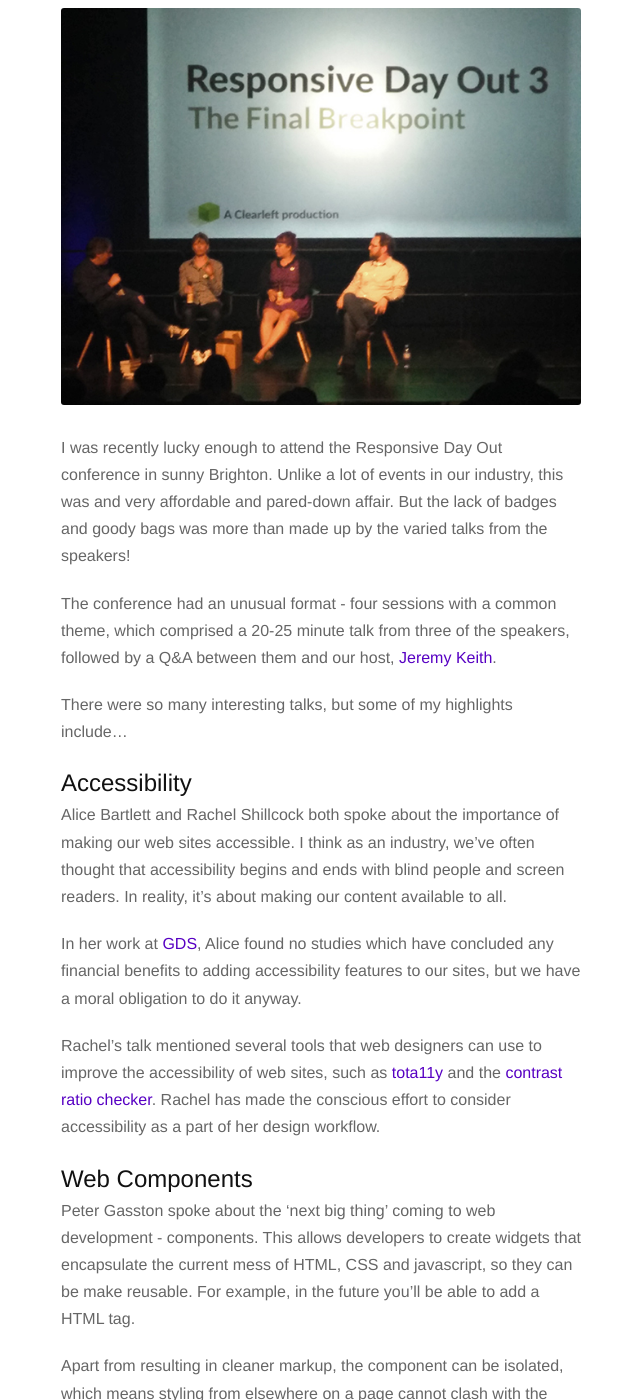
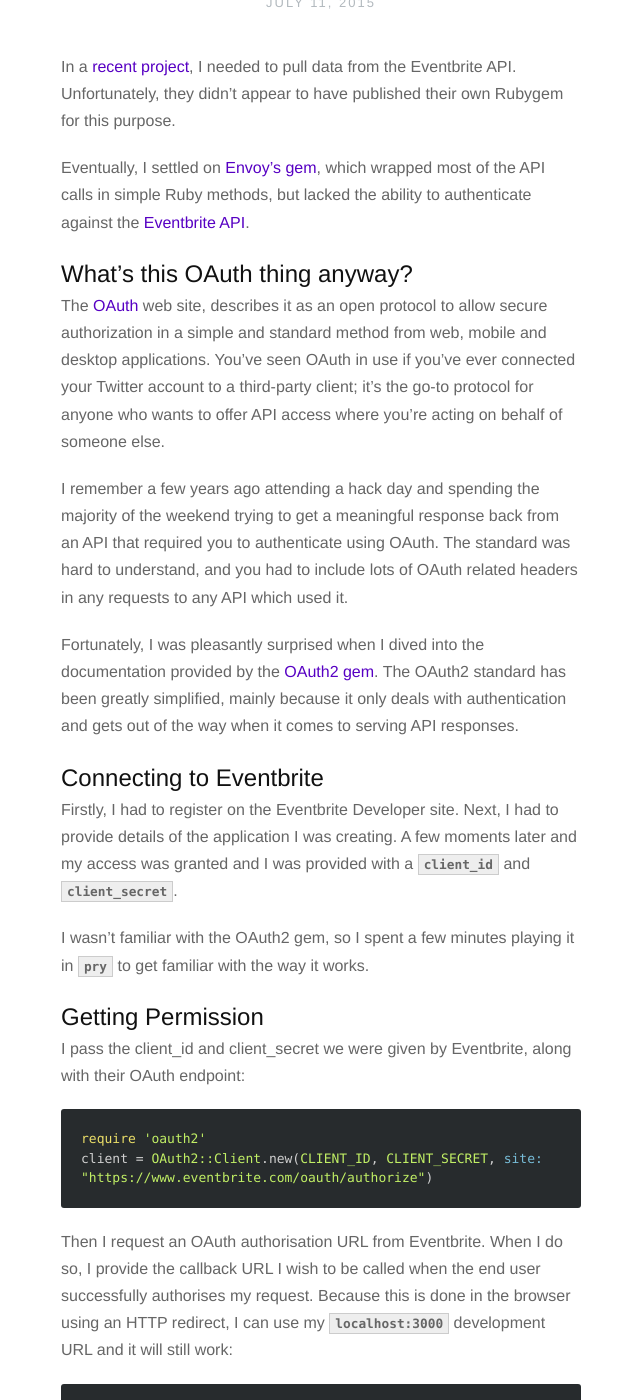
Before and after one commit to leeky/leeky.github.io, a Jekyll site: the page built from index.html, in a window 1280 px wide and 1400 px high, scrolled down 533 px. Shown: the whole window, without its empty margins (319-959 px from the left). Built offline with Jekyll 4.4.1, drawn with Linux system fonts in a browser that asks for light colours; nearby versions of some CDN libraries; Markdown is read by kramdown in place of the engine named in the settings; the list of posts is cut into pages by our own code; some of the changed text lies outside the part shown.

Commit message:
Add OAUTH2 post.

```diff
--- a/_posts/2015-07-01-responsive-day-out.markdown
+++ b/_posts/2015-07-01-responsive-day-out.markdown
@@ -3,9 +3,9 @@
 date:   2015-07-01 15:35:00
 ---
 
+I was recently lucky enough to attend the Responsive Day Out conference in sunny Brighton. Unlike a lot of events in our industry, this was and very affordable and pared-down affair. But the lack of badges and goody bags was more than made up by the varied talks from the speakers!
+
 ![Responsive Day Out](/assets/images/responsiveconf.jpg)
-
-I was recently lucky enough to attend the Responsive Day Out conference in sunny Brighton. Unlike a lot of events in our industry, this was and very affordable and pared-down affair. But the lack of badges and goody bags was more than made up by the varied talks from the speakers!
 
 The conference had an unusual format - four sessions with a common theme, which comprised a 20-25 minute talk from three of the speakers, followed by a Q&A between them and our host, [Jeremy Keith](http://www.adactio.com/).
 
--- /dev/null
+++ b/_posts/2015-07-11-eventbrite-oauth2.markdown
@@ -0,0 +1,65 @@
+---
+title:  "Connecting to the Eventbrite API using OAuth2"
+date:   2015-07-11 14:30:00
+---
+
+In a [recent project](https://github.com/leeky/gatwick), I needed to pull data from the Eventbrite API. Unfortunately, they didn't appear to have published their own Rubygem for this purpose.
+
+Eventually, I settled on [Envoy's gem](https://github.com/envoy/eventbrite), which wrapped most of the API calls in simple Ruby methods, but lacked the ability to authenticate against the [Eventbrite API](https://www.eventbrite.com/developer/v3/).
+
+## What's this OAuth thing anyway?
+
+The [OAuth] web site, describes it as an open protocol to allow secure authorization in a simple and standard method from web, mobile and desktop applications.  You've seen OAuth in use if you've ever connected your Twitter account to a third-party client; it's the go-to protocol for anyone who wants to offer API access where you're acting on behalf of someone else.
+
+I remember a few years ago attending a hack day and spending the majority of the weekend trying to get a meaningful response back from an API that required you to authenticate using OAuth. The standard was hard to understand, and you had to include lots of OAuth related headers in any requests to any API which used it.
+
+Fortunately, I was pleasantly surprised when I dived into the documentation provided by the [OAuth2 gem](https://github.com/intridea/oauth2). The OAuth2 standard has been greatly simplified, mainly because it only deals with authentication and gets out of the way when it comes to serving API responses.
+
+## Connecting to Eventbrite
+
+Firstly, I had to register on the Eventbrite Developer site. Next, I had to provide details of the application I was creating. A few moments later and my access was granted and I was provided with a `client_id` and `client_secret`.
+
+I wasn't familiar with the OAuth2 gem, so I spent a few minutes playing it in `pry` to get familiar with the way it works.
+
+## Getting Permission
+
+I pass the client_id and client_secret we were given by Eventbrite, along with their OAuth endpoint:
+
+{% highlight ruby %}
+require 'oauth2'
+client = OAuth2::Client.new(CLIENT_ID, CLIENT_SECRET, site: "https://www.eventbrite.com/oauth/authorize")
+{% endhighlight %}
+
+Then I request an OAuth authorisation URL from Eventbrite. When I do so, I provide the callback URL I wish to be called when the end user successfully authorises my request. Because this is done in the browser using an HTTP redirect, I can use my `localhost:3000` development URL and it will still work:
+
+{% highlight ruby %}
+client.auth_code.authorize_url(redirect_url: callback_admin_oauth_url)
+# => https://www.eventbrite.com/oauth/authorize?client_id=[CLIENT_ID]&redirect_url=http%3A%2F%2Flocalhost%3A3000%2Fadmin%2Foauth2%2Fcallback&response_type=code
+{% endhighlight %}
+
+If I visit the returned URL in my web browser, I'm prompted to login to Eventbrite. Next, I see the following screen:
+
+![](/assets/images/oauth-permissions.png)
+
+When I click 'ALLOW', I am redirected back to my local application. An authorisation code parameter is appended to the URL. This code is then exchanged for a permanent access token by making a HTTP POST (on the server side) back to the Eventbrite API. Finally, I have receive an access token that I can use from now on, which allows me to access the API on behalf of the user linked to it.
+
+## Using the API
+
+For example, to receive a list of all the events owned by the user:
+
+{% highlight ruby %}
+Eventbrite.token = [ACCESS TOKEN]
+Eventbrite::User.owned_events({ user_id: 'me' })
+{% endhighlight %}
+
+In the background, the Eventbrite gem is adding an `Authorization: Bearer ...` HTTP header to every request.
+
+NB: It took quite a lot of digging around before I discovered that Eventbrite uses a special id of `me` to refer to the user we are acting on behalf of.
+
+## Conclusion
+
+The original OAuth protocol was really difficult to work with. Additionally, its requirement of complex authentication of ever request to an API created a lot of overhead at the API providers end.
+
+The newer OAuth 2 standard removes the complexity, which makes it much easier to work with.
+
+[OAuth]: http://oauth.net/
```
Also changed, not shown: assets/images/oauth-permissions.png (added).
